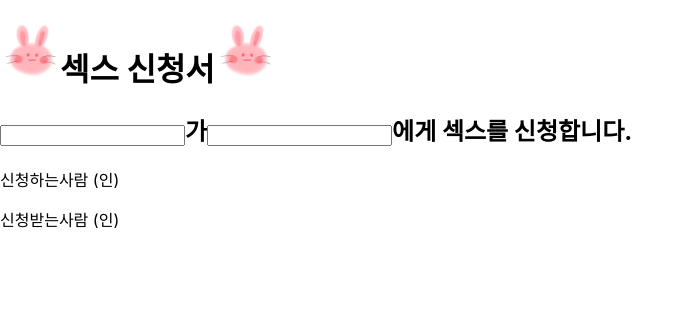
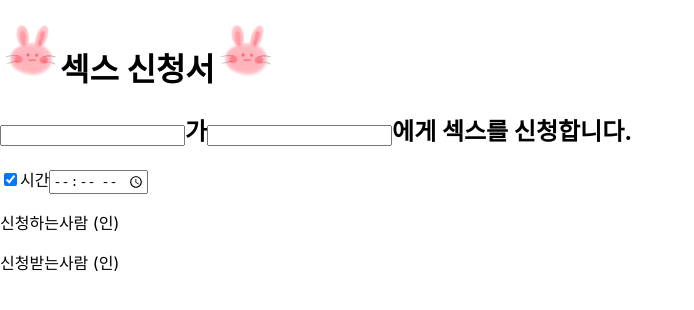
Before and after one commit to sex-request/frontend, a Next.js app: page / in a window 1280 px wide. Shown: the top 310 px of the page, without its empty margins (0-694 px from the left). Built offline with nearby package versions, Linux system fonts and the light colour scheme.

Commit message:
시간입력란 컴포넌트를 작성합니다.

```diff
--- a/pages/index.tsx
+++ b/pages/index.tsx
@@ -2,10 +2,13 @@ import Image from 'next/image';
 import { useState } from 'react';
 
 import 입력란 from 'src/랜딩페이지/컴포넌트/입력란';
+import 시간입력란 from 'src/랜딩페이지/컴포넌트/시간입력란';
 
 export default function 랜딩페이지(): JSX.Element {
-  const [신청하는사람, 신청하는사람_수정] = useState('');
-  const [신청받는사람, 신청받는사람_수정] = useState('');
+  const [신청하는사람, 신청하는사람_수정] = useState<string>('');
+  const [신청받는사람, 신청받는사람_수정] = useState<string>('');
+  const [시간, 시간_수정] = useState<string>('');
+  const [시간_사용함, 시간_사용함_수정] = useState<boolean>(true);
 
   return (
     <>
@@ -34,6 +37,15 @@ export default function 랜딩페이지(): JSX.Element {
           <입력란 value={신청받는사람} onChange={신청받는사람_수정} />
           에게 섹스를 신청합니다.
         </h2>
+
+        <section>
+          <시간입력란
+            시간={시간}
+            onChange={시간_수정}
+            disabled={!시간_사용함}
+            onChecked={시간_사용함_수정}
+          />
+        </section>
       </main>
 
       <footer>
--- /dev/null
+++ b/src/랜딩페이지/컴포넌트/시간입력란.tsx
@@ -0,0 +1,30 @@
+interface Props {
+  시간: string;
+  disabled: boolean;
+  onChange: (시간: string) => void;
+  onChecked: (체크됨: boolean) => void;
+}
+
+export default function 시간입력란({
+  시간,
+  disabled,
+  onChange,
+  onChecked,
+}: Props): JSX.Element {
+  return (
+    <>
+      <input
+        type="checkbox"
+        checked={!disabled}
+        onChange={(e) => onChecked(e.target.checked)}
+      />
+      시간
+      <input
+        type="time"
+        value={시간}
+        disabled={disabled}
+        onChange={(e) => onChange(e.target.value)}
+      />
+    </>
+  );
+}
```
Also changed, not shown: 1 other file (tests, documents, lock files or other folders).
